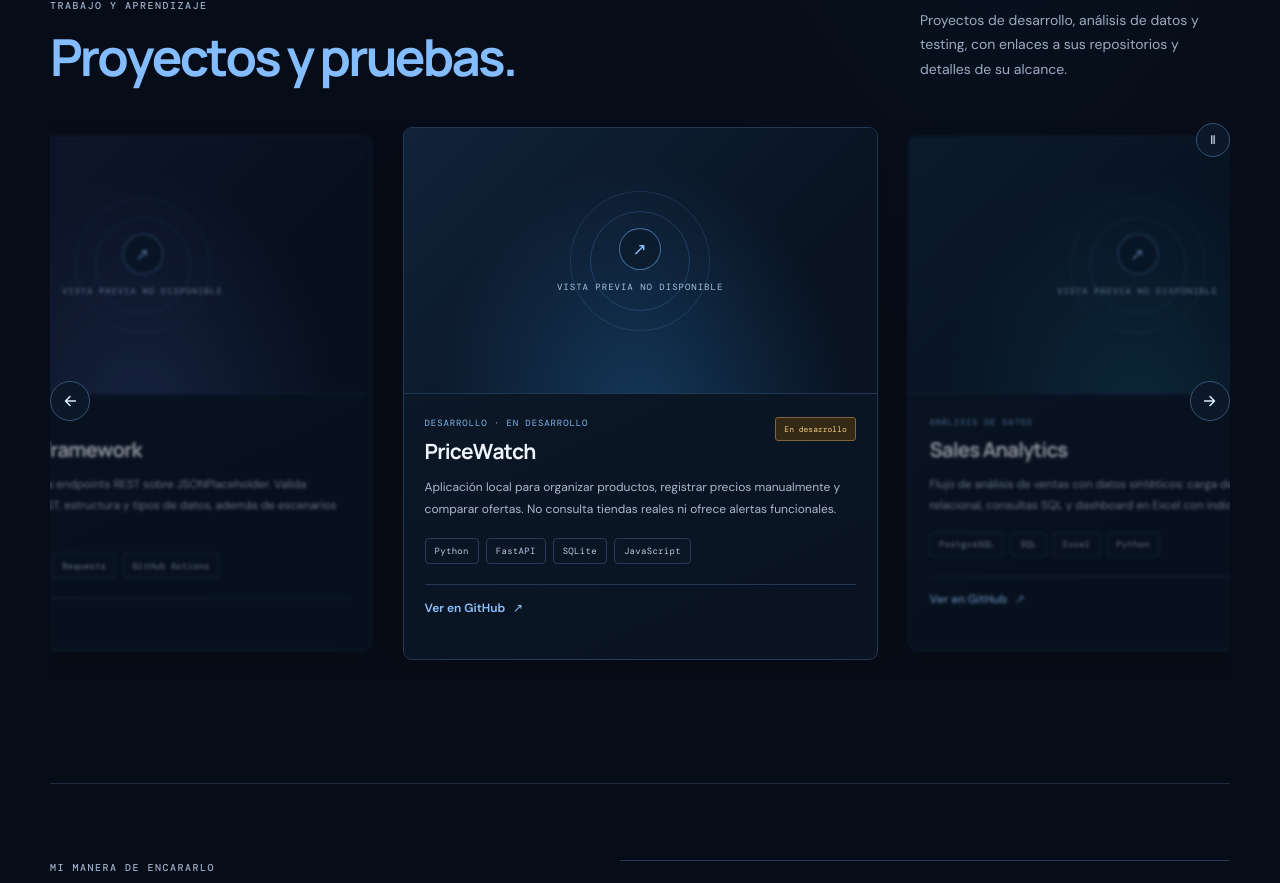
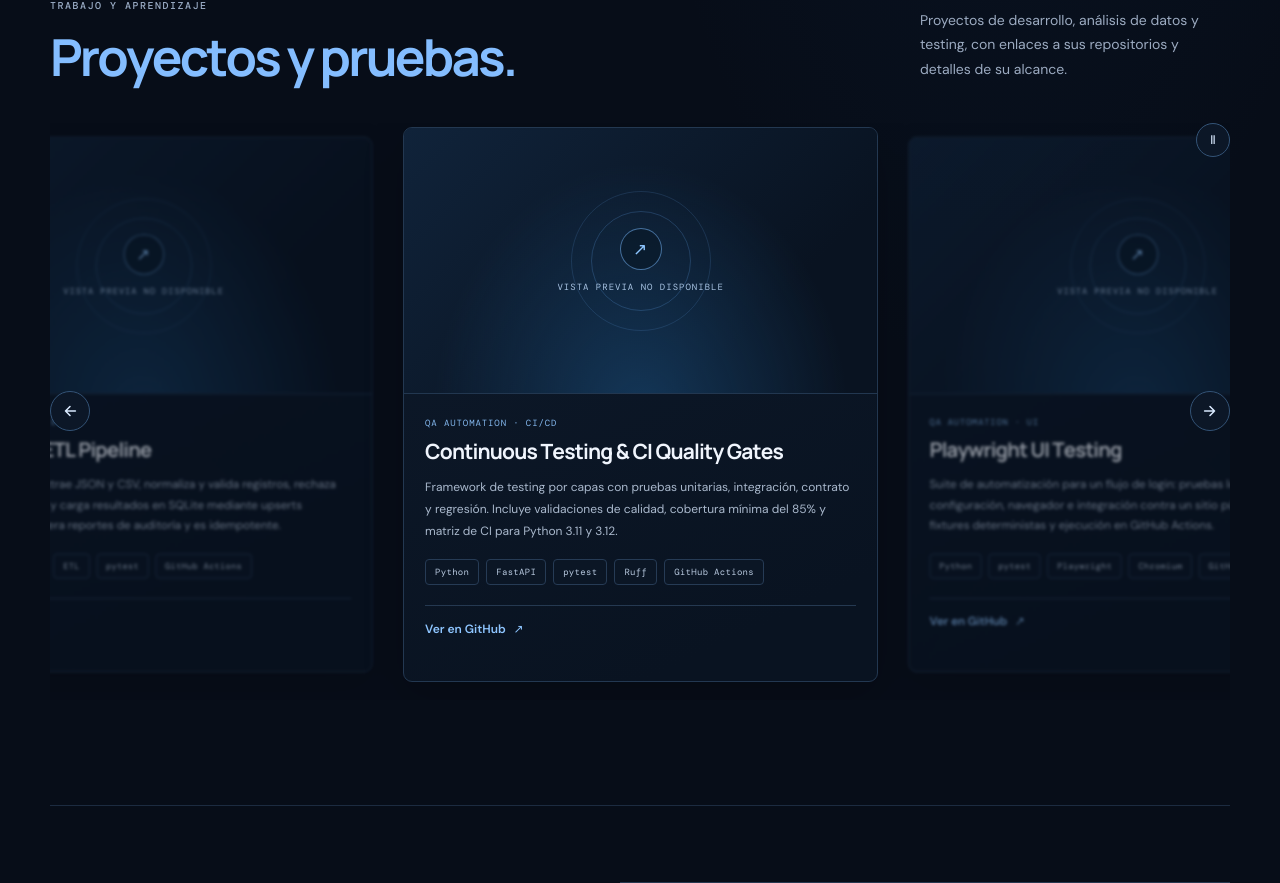
Before and after one commit to agustiininicabral/portfolio-agustin, a React (Vite) app: page / in a window 1280 px wide. Shown: the part 1575-2458 px from the top of the page. Built offline with nearby package versions, Linux system fonts and the light colour scheme.

Commit message:
feat(portfolio): refresh featured projects

```diff
--- a/src/data/projects.js
+++ b/src/data/projects.js
@@ -1,10 +1,64 @@
 export const projects = [
+  {
+    id: 'continuous-testing-quality-gates',
+    title: 'Continuous Testing & CI Quality Gates',
+    category: 'QA Automation · CI/CD',
+    description:
+      'Framework de testing por capas con pruebas unitarias, integración, contrato y regresión. Incluye validaciones de calidad, cobertura mínima del 85% y matriz de CI para Python 3.11 y 3.12.',
+    technologies: ['Python', 'FastAPI', 'pytest', 'Ruff', 'GitHub Actions'],
+    repository: 'https://github.com/agustiininicabral/continuous-testing-quality-gates',
+  },
+  {
+    id: 'playwright-ui-testing',
+    title: 'Playwright UI Testing',
+    category: 'QA Automation · UI',
+    description:
+      'Suite de automatización para un flujo de login: pruebas locales de configuración, navegador e integración contra un sitio público. Incluye fixtures deterministas y ejecución en GitHub Actions.',
+    technologies: ['Python', 'pytest', 'Playwright', 'Chromium', 'GitHub Actions'],
+    repository: 'https://github.com/agustiininicabral/playwright-ui-testing',
+  },
+  {
+    id: 'performance-testing-lab',
+    title: 'Performance Testing Lab',
+    category: 'Testing · Rendimiento',
+    description:
+      'Laboratorio reproducible con API FastAPI, pruebas de carga acotadas con Locust y reportes de latencia p50/p95/p99, throughput y tasa de fallos. Compara ejecuciones contra una línea base para detectar regresiones; los datos de ejemplo son sintéticos.',
+    technologies: ['Python', 'FastAPI', 'Locust', 'pytest', 'CI'],
+    repository: 'https://github.com/agustiininicabral/performance-testing-lab',
+  },
+  {
+    id: 'api-security-testing-lab',
+    title: 'API Security Testing Lab',
+    category: 'QA · Seguridad de API',
+    description:
+      'Laboratorio local para validar autenticación Bearer, roles, permisos por propietario, parámetros inválidos y manejo seguro de errores. Utiliza usuarios y tokens ficticios; no es un sistema de autenticación para producción.',
+    technologies: ['Python', 'FastAPI', 'pytest', 'Ruff', 'GitHub Actions'],
+    repository: 'https://github.com/agustiininicabral/api-security-testing-lab',
+  },
+  {
+    id: 'api-testing-framework',
+    title: 'API Testing Framework',
+    category: 'Testing · API REST',
+    description:
+      'Framework de pruebas para endpoints REST sobre JSONPlaceholder. Valida respuestas GET y POST, esquemas JSON, tipos de datos, casos negativos y manejo de timeouts. Las pruebas de integración requieren acceso al servicio externo.',
+    technologies: ['Python', 'pytest', 'Requests', 'GitHub Actions'],
+    repository: 'https://github.com/agustiininicabral/api-testing-framework',
+  },
+  {
+    id: 'llm-evaluation-lab',
+    title: 'LLM Evaluation Lab',
+    category: 'IA · Evaluación de RAG',
+    description:
+      'Toolkit offline para evaluar recuperación y respuestas registradas, comparar baselines y detectar regresiones. No necesita Ollama, Docker, claves ni proveedores externos; sus métricas léxicas son señales de evaluación, no una prueba de veracidad.',
+    technologies: ['Python', 'RAG', 'Evaluation', 'pytest', 'CI'],
+    repository: 'https://github.com/agustiininicabral/llm-evaluation-lab',
+  },
   {
     id: 'pricewatch',
     title: 'PriceWatch',
-    category: 'Desarrollo · En desarrollo',
+    category: 'Desarrollo · Aplicación local',
     description:
-      'Aplicación local para organizar productos, registrar precios manualmente y comparar ofertas. No consulta tiendas reales ni ofrece alertas funcionales.',
+      'Aplicación local para organizar productos, registrar precios manualmente y comparar observaciones verificadas. No consulta tiendas reales ni envía notificaciones; las integraciones con comercios siguen pendientes.',
     status: 'En desarrollo',
     technologies: ['Python', 'FastAPI', 'SQLite', 'JavaScript'],
     repository: 'https://github.com/agustiininicabral/pricewatch',
@@ -12,19 +66,37 @@ export const projects = [
   {
     id: 'sales-analytics',
     title: 'Sales Analytics',
-    category: 'Análisis de datos',
+    category: 'Análisis de datos · Excel y SQL',
     description:
-      'Flujo de análisis de ventas con datos sintéticos: carga de CSV, modelo relacional, consultas SQL y dashboard en Excel con indicadores y gráficos.',
+      'Flujo de análisis comercial con datos sintéticos: validación de CSV, modelo relacional en PostgreSQL, consultas SQL de negocio y dashboard demostrativo en Excel con indicadores y gráficos.',
     technologies: ['PostgreSQL', 'SQL', 'Excel', 'Python'],
     repository: 'https://github.com/agustiininicabral/01-sales-analytics-sql-excel',
   },
   {
-    id: 'api-testing-framework',
-    title: 'API Testing Framework',
-    category: 'Testing de API',
+    id: 'retail-analytics-powerbi',
+    title: 'Retail Analytics · Power BI',
+    category: 'Business Intelligence',
     description:
-      'Suite de pruebas para endpoints REST sobre JSONPlaceholder. Valida respuestas GET y POST, estructura y tipos de datos, además de escenarios de error.',
-    technologies: ['Python', 'pytest', 'Requests', 'GitHub Actions'],
-    repository: 'https://github.com/agustiininicabral/api-testing-framework',
+      'Caso de análisis retail de punta a punta con datos sintéticos reproducibles, controles de calidad, modelo estrella, consultas SQL y especificación de KPIs y visualizaciones para construir el reporte en Power BI. No incluye un archivo PBIX terminado.',
+    technologies: ['Power BI', 'SQL', 'Python', 'Data Quality'],
+    repository: 'https://github.com/agustiininicabral/retail-analytics-powerbi',
+  },
+  {
+    id: 'sql-advanced-analytics',
+    title: 'SQL Advanced Analytics',
+    category: 'Análisis de datos · SQL avanzado',
+    description:
+      'Caso de negocio reproducible con DuckDB: joins, CTEs, funciones de ventana, crecimiento mensual, cohortes, segmentación RFM, valor de vida del cliente y controles de calidad sobre datos sintéticos.',
+    technologies: ['SQL', 'DuckDB', 'Python', 'pytest'],
+    repository: 'https://github.com/agustiininicabral/sql-advanced-analytics',
+  },
+  {
+    id: 'automated-etl-pipeline',
+    title: 'Automated ETL Pipeline',
+    category: 'Data Engineering · ETL',
+    description:
+      'Pipeline batch que extrae JSON y CSV, normaliza y valida registros, rechaza datos inconsistentes y carga resultados en SQLite mediante upserts transaccionales. Genera reportes de auditoría y es idempotente.',
+    technologies: ['Python', 'SQLite', 'ETL', 'pytest', 'GitHub Actions'],
+    repository: 'https://github.com/agustiininicabral/automated-etl-pipeline',
   },
 ]
```
